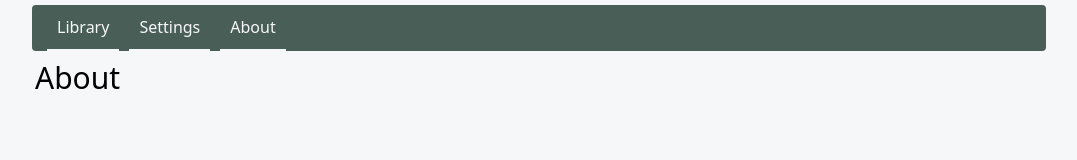
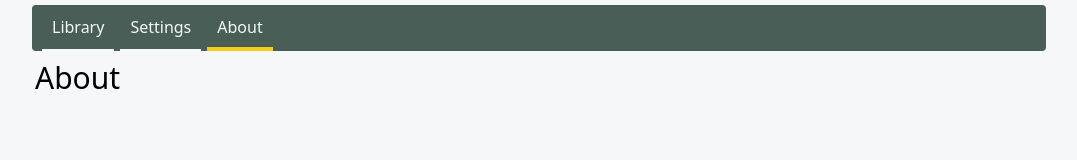
Before and after one commit to ncall404/ReactGameLibrary, a React (Vite) app in the folder frontend/: page /about in a window 1280 px wide. Shown: the top 160 px of the page, without its empty margins (101-1178 px from the left). Built offline with nearby package versions, Linux system fonts and the light colour scheme.

Commit message:
Update styling of MainNav and NavLink components
- Updated the styling to show what page is active and to make it clearer if a button is being hovered over.
- Added a color to the theme variables in tailwind.css.

```diff
--- a/frontend/src/components/navbar/main-nav.tsx
+++ b/frontend/src/components/navbar/main-nav.tsx
@@ -2,13 +2,12 @@
 
 import NavLink from './nav-link';
 
-// TODO: Decide if you need to use useState or if you can just keep track of the active tab using tanstack router
-// TODO: Make the nav bar stick at the top of the screen once you have content to test it with
+// TODO: Make the nav bar stick at the top of the screen
 export default function MainNav() {
 	return (
-		<nav className='flex max-sm:justify-center rounded-sm m-[5px] sm:px-[10px] bg-(--color-primary) text-(--color-light)'>
+		<nav className='flex gap-1.5 max-sm:justify-center rounded-sm m-[5px] sm:px-[10px] bg-(--color-primary) text-(--color-light)'>
 			<NavLink to="/" >Library</NavLink>
-			{/* <NavLink to="/wishlist">Wishlist</NavLink> */}
+			{/* <NavLink to="/wishlist">Wishlist</NavLink> NOTE: Wishlist development paused */}
 			<NavLink to="/settings">Settings</NavLink>
 			<NavLink to="/about">About</NavLink>
 		</nav>
--- a/frontend/src/components/navbar/nav-link.tsx
+++ b/frontend/src/components/navbar/nav-link.tsx
@@ -9,7 +9,15 @@ type NavLinkProps = {
 
 export default function NavLink(props: NavLinkProps) {
 	return (
-		<Link to={props.to} className='max-sm:flex-grow max-sm:text-center mx-[5px] p-[10px] border-(--color-light) border-b-2 hover:border-(--color-accent) focus:border-(--color-accent) font-medium'>
+		<Link
+		to={props.to}
+		className='max-sm:flex-grow max-sm:text-center p-[10px] border-b-2 hover:bg-(--color-primary-focus) font-medium'
+		activeProps={{
+			className:"border-(--color-accent) border-b-4 pb-[8px]",
+		}}
+		inactiveProps={{
+			className:"hover:border-(--color-accent) focus:border-(--color-accent)",
+		}}>
 			{props.children}
 		</Link>
 	);
--- a/frontend/src/tailwind.css
+++ b/frontend/src/tailwind.css
@@ -5,6 +5,7 @@
 	--color-dark: #45474B;
 	--color-darker: #252628;
 	--color-primary: #495E57;
+	--color-primary-focus: #658c7f;
 	--color-accent: #F4CE14;
 	--color-danger: #D61B1B;
 	--color-neutral: #5c5b59;
```
